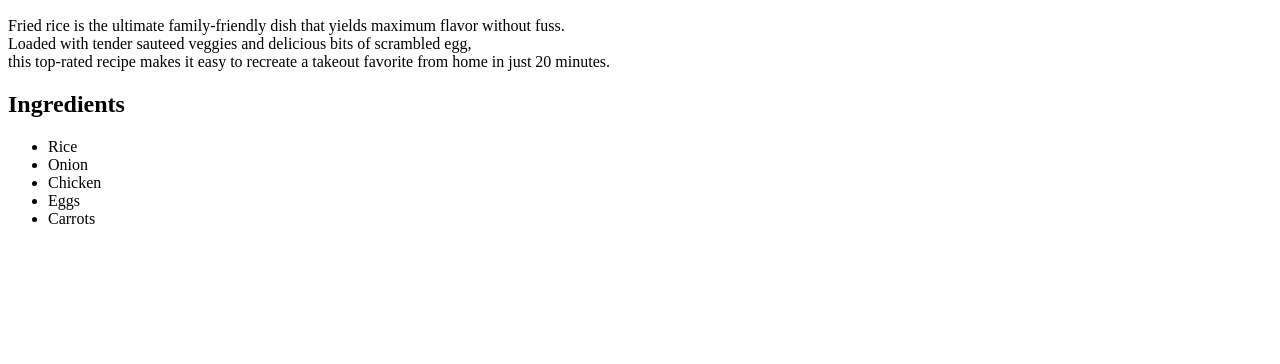
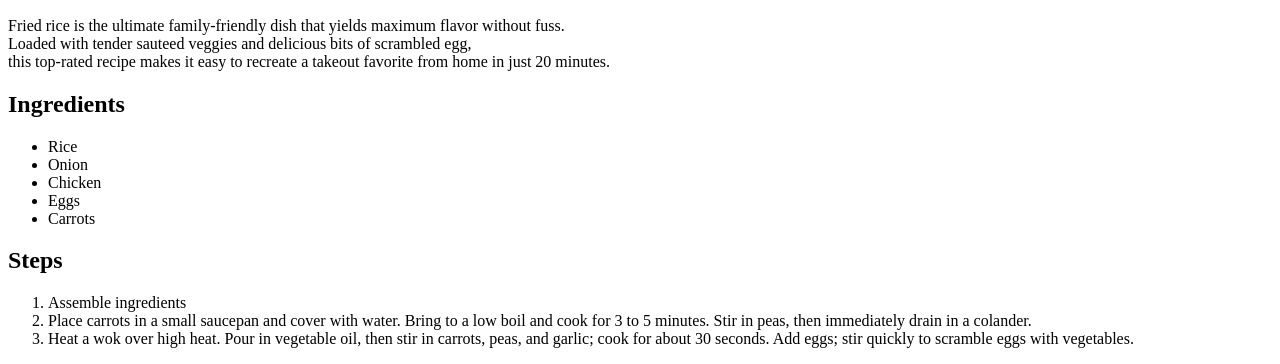
Before and after one commit to Faheem-T/odin-recipes, a plain HTML site: page recipes/friedRice.html in a window 1280 px wide. Shown: the part 534-898 px from the top of the page. Before the commit the page ends 800 px from the top, so only its background shows below. Drawn offline with Linux system fonts and the light colour scheme.

Commit message:
add 'Steps' to friedRice.html

```diff
--- a/recipes/friedRice.html
+++ b/recipes/friedRice.html
@@ -20,5 +20,12 @@
             <li>Eggs</li>
             <li>Carrots</li>
         </ul>
+
+        <h2>Steps</h2>
+        <ol>
+            <li>Assemble ingredients</li>
+            <li>Place carrots in a small saucepan and cover with water. Bring to a low boil and cook for 3 to 5 minutes. Stir in peas, then immediately drain in a colander. </li>
+            <li>Heat a wok over high heat. Pour in vegetable oil, then stir in carrots, peas, and garlic; cook for about 30 seconds. Add eggs; stir quickly to scramble eggs with vegetables. </li>
+        </ol>
     </body>
 </html>
```
